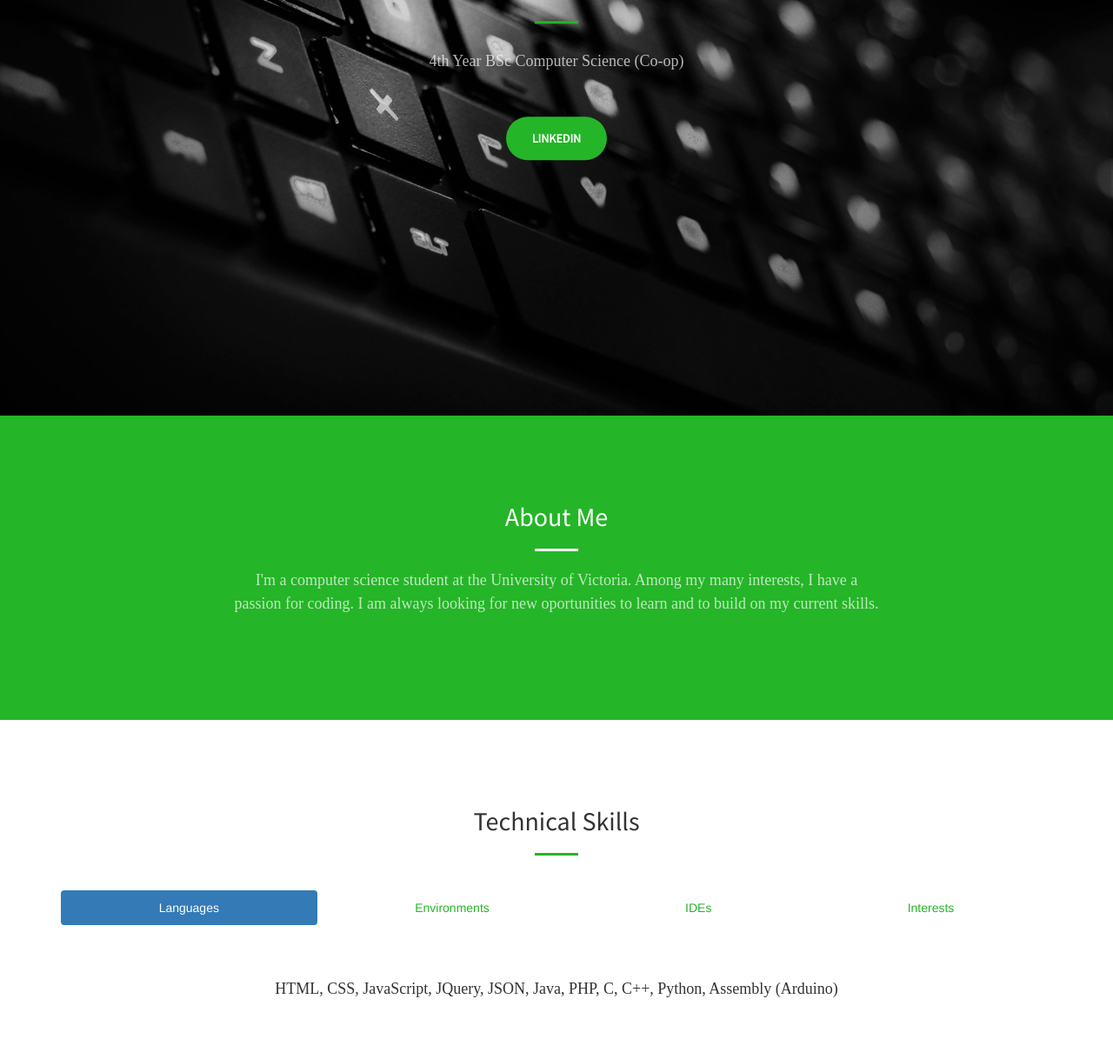
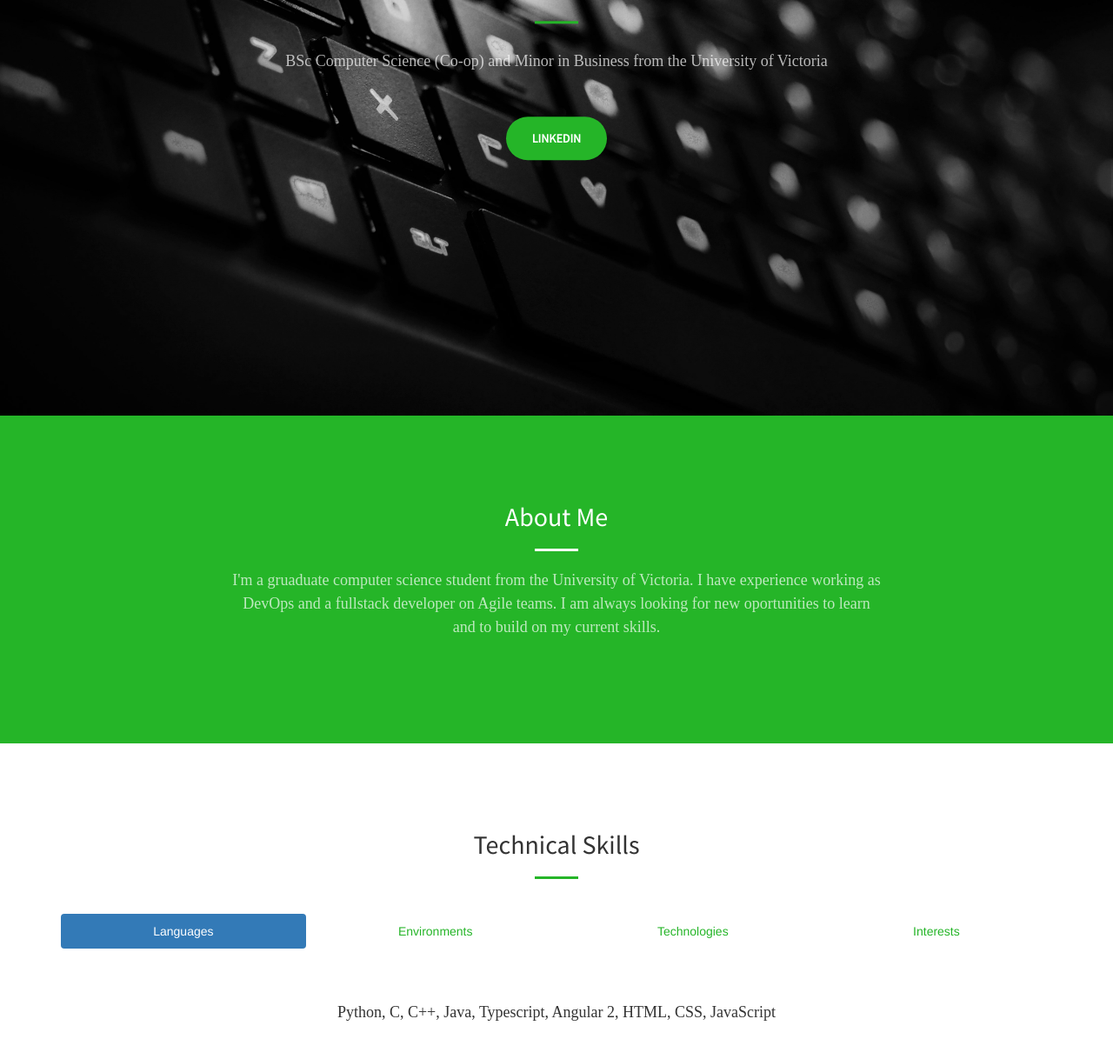
Before and after one commit to danieltruong/danieltruong.github.io, a plain HTML site: page index.html in a window 1280 px wide. Shown: the part 322-1540 px from the top of the page at 87% size. Drawn offline with Linux system fonts and the light colour scheme.

Commit message:
updated profile

```diff
--- a/index.html
+++ b/index.html
@@ -78,7 +78,7 @@
             <div class="header-content-inner">
                 <h1>Daniel Truong</h1>
                 <hr>
-                <p>4th Year BSc Computer Science (Co-op)</p>
+                <p>BSc Computer Science (Co-op) and Minor in Business from the University of Victoria</p>
 				<p>
                 <a href="https://ca.linkedin.com/in/daniel-truong-199394b4" class="btn btn-primary btn-xl page-scroll">LinkedIn</a>
             </div>
@@ -91,7 +91,7 @@
                 <div class="col-lg-8 col-lg-offset-2 text-center">
                     <h2 class="section-heading">About Me</h2>
                     <hr class="light">
-                    <p class="text-faded">I'm a computer science student at the University of Victoria. Among my many interests, I have a passion for coding. I am always looking for new oportunities to learn and to build on my current skills.</p>
+                    <p class="text-faded">I'm a gruaduate computer science student from the University of Victoria. I have experience working as DevOps and a fullstack developer on Agile teams. I am always looking for new oportunities to learn and to build on my current skills.</p>
                     <!-- <a href="#services" class="btn btn-primary2 btn-xl page-scroll">&darr;</a> -->
                 </div>
             </div>
@@ -113,8 +113,8 @@
 		  <ul class="nav nav-pills nav-justified">
 			<li class="active"><a data-toggle="pill" href="#home"> Languages  </a></li>
 			<li><a data-toggle="pill" href="#menu1">Environments</a></li>
-			<li><a data-toggle="pill" href="#menu2">    IDEs    </a></li>
-			<li><a data-toggle="pill" href="#menu3"> Interests  </a></li>
+			<li><a data-toggle="pill" href="#menu2">Technologies</a></li>
+			<li><a data-toggle="pill" href="#menu3">Interests</a></li>
 		  </ul>
 
 		  <br>
@@ -124,7 +124,7 @@
 		  <div class="tab-content">
 			<div id="home" class="tab-pane fade in active">
 				<div class="col-lg-8 col-lg-offset-2 text-center">
-					<p>HTML, CSS, JavaScript, JQuery, JSON, Java, PHP, C, C++, Python, Assembly (Arduino)</p>
+					<p>Python, C, C++, Java, Typescript, Angular 2, HTML, CSS, JavaScript</p>
 				</div>
 			</div>
 			<div id="menu1" class="tab-pane fade">
@@ -134,12 +134,12 @@
 			</div>
 			<div id="menu2" class="tab-pane fade">
 				<div class="col-lg-8 col-lg-offset-2 text-center">
-					<p>Magneto ecommerce, Eclipse Kepler, Visual Studio, GameMaker: Studio, Unreal Engine 4</p>
+					<p>Git, OpenShift, MEAN, Google Analytics, Django, Mezzanine, Ionic</p>
 				</div>
 			</div>
 			<div id="menu3" class="tab-pane fade">
 				<div class="col-lg-8 col-lg-offset-2 text-center">
-					<p><a href="#myModal" data-toggle="modal" data-target="#myModal">Photography</a>, PC Building, Guitar, Bass, Drums, Piano, Rocket League</p>
+					<p><a href="#myModal" data-toggle="modal" data-target="#myModal">Photography</a>, PC building, video games, weightlifting</p>
 				</div>
 			</div>
 		  </div>
@@ -273,6 +273,7 @@
         </div>
     </aside>
 
+    <!--
     <section id="contact">
         <div class="container">
             <div class="row">
@@ -288,6 +289,7 @@
             </div>
         </div>
     </section>
+    -->
 
     <!-- jQuery -->
     <script src="js/jquery.js"></script>
```
